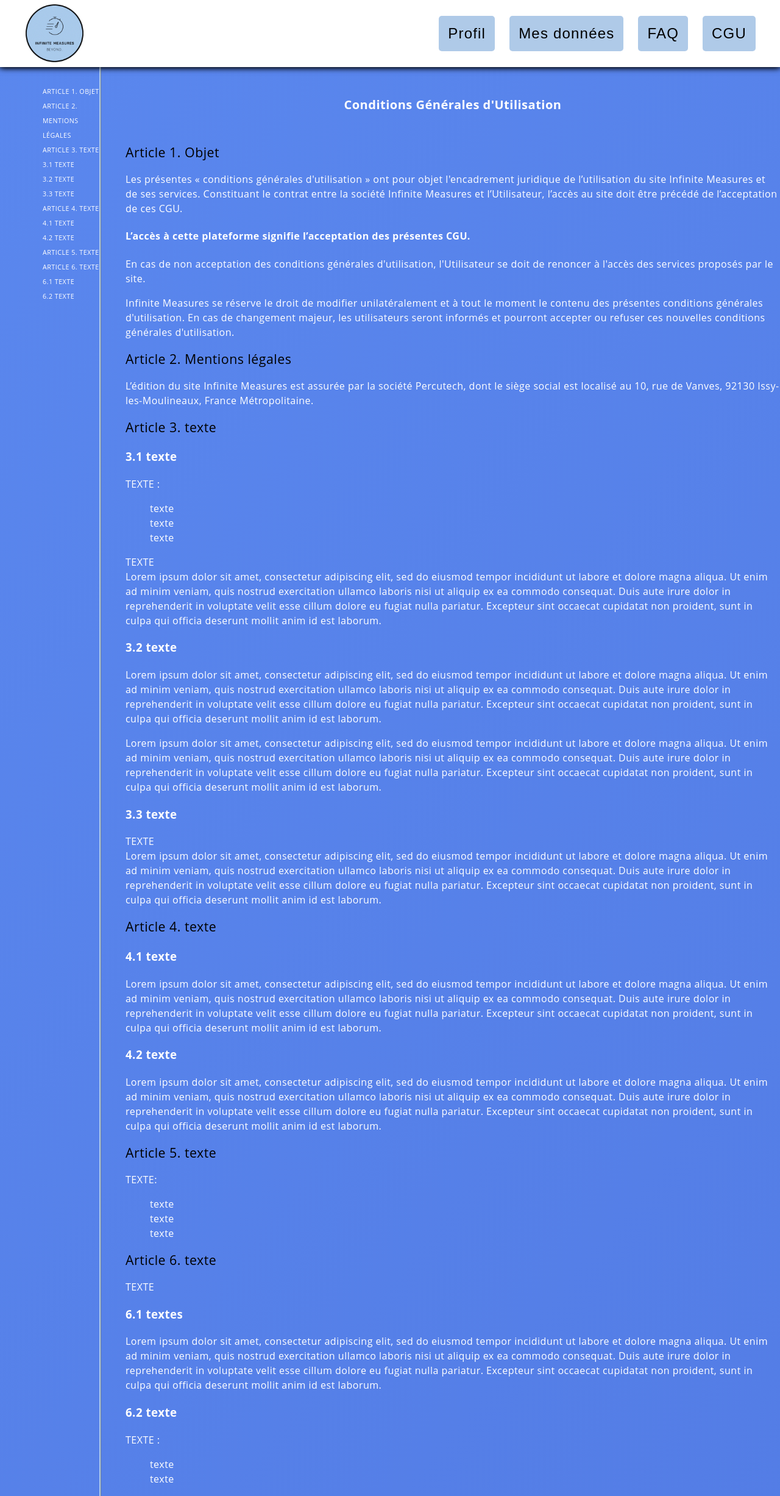
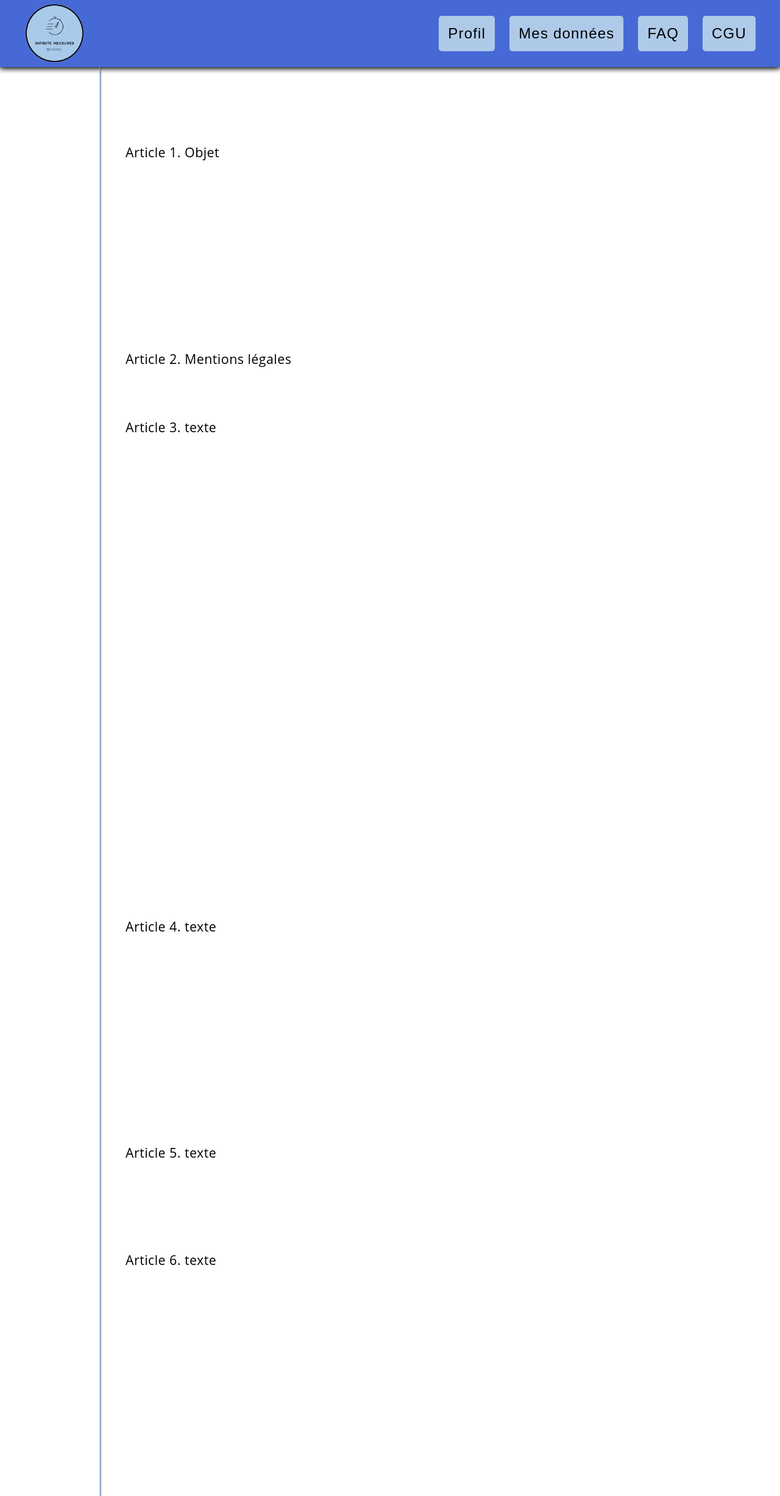
Before and after one commit to Thomasggn75015/G8AServeur, a PHP site: page /cgu.php in a window 1280 px wide. Shown: the whole page at 61% size. Run offline with PHP 8.4, Linux system fonts and the light colour scheme; the visitor is signed in with stand-in values (Sample User, id 1).

Commit message:
Changement couleur site

```diff
--- a/style.css
+++ b/style.css
@@ -1,22 +1,9 @@
 body{
   margin:0;
-  background: linear-gradient(128deg, #6192f7, #4769d5);
+  background: linear-gradient(128deg, #ffff);
   background-size: 400% 400%;
-
-  -webkit-animation: AnimationName 7s ease infinite;
-  animation: AnimationName 7s ease infinite;
 }
 
-@-webkit-keyframes AnimationName {
-  0%{background-position:0% 58%}
-  50%{background-position:100% 43%}
-  100%{background-position:0% 58%}
-}
-@keyframes AnimationName {
-  0%{background-position:0% 58%}
-  50%{background-position:100% 43%}
-  100%{background-position:0% 58%}
-}
 
 /* --------------------------------------- EN TÊTE DES PAGES --------------------------------------- */
 header{
@@ -25,7 +12,7 @@ header{
   justify-content: space-between;
   width:100%;
   height:110px;
-  background-color:#ffffff;
+  background-color:#4769d5;
   box-shadow: 0px 0px 10px black;
 }
 
```
